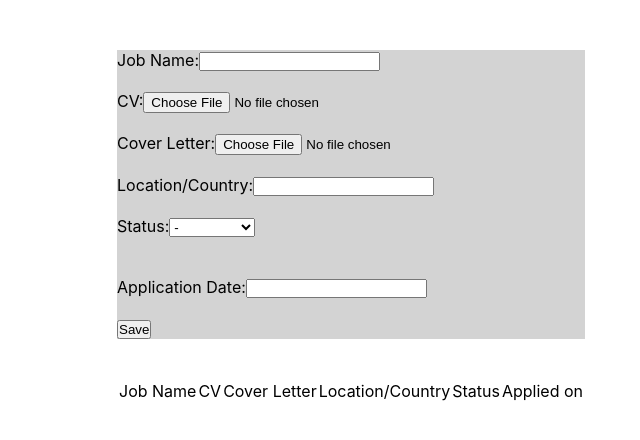
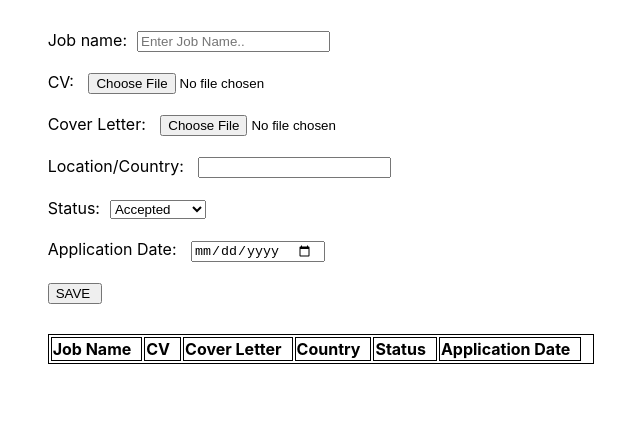
Before and after one commit to SumedhShewale/Job-Application-Tracker, a React (Create React App) app: page / in a window 1280 px wide. Shown: the top 440 px of the page, without its empty margins (289-929 px from the left). Built offline with nearby package versions, Linux system fonts and the light colour scheme.

Commit message:
update commit

```diff
--- a/src/App.css
+++ b/src/App.css
@@ -1,50 +1,19 @@
 .App {
   text-align: center;
-}
-
-.App-logo {
-  height: 40vmin;
-  pointer-events: none;
-}
-
-@media (prefers-reduced-motion: no-preference) {
-  .App-logo {
-    animation: App-logo-spin infinite 20s linear;
-  }
-}
-
-.App-header {
-  background-color: #282c34;
-  min-height: 100vh;
-  display: flex;
-  flex-direction: column;
-  align-items: center;
-  justify-content: center;
-  font-size: calc(10px + 2vmin);
-  color: white;
-}
-
-.App-link {
-  color: #61dafb;
-}
-
-@keyframes App-logo-spin {
-  from {
-    transform: rotate(0deg);
-  }
-  to {
-    transform: rotate(360deg);
-  }
-}
-
-@import url('https://fonts.googleapis.com/css2?family=Manrope:wght@200;300;400;500;600;700;800&display=swap');
-
-* {
-  box-sizing: border-box;
-  margin: 0;
-  padding: 0;
 }
 
 .background__bg {
   background-color: lightgrey;
 }
+
+body {
+  display: flex;
+  align-items: center;
+  justify-content: center;
+  padding-top: 30px;
+}
+
+table, th, td {
+  margin-top: 30px;
+  border: 1px solid black;
+}
--- a/src/App.js
+++ b/src/App.js
@@ -1,92 +1,230 @@
-import React, { useState } from "react";
-import "./App.css";
+import React from "react";
+import Project from "./Project";
 
 const App = () => {
-  const [data, setData] = useState(
-    JSON.parse(localStorage.getItem("MyJobDetails")) || []
-  );
-
-  // function setTasks() {
-  //   setDatas([...datas, data]);
-  //   setData("");
-  // }
-
-  function change(e) {
-    let value = e.currentTarget.value;
-    // let updated = document.getElementById("status").value;
-    document.getElementById("updateHere").innerHTML = "You selected: " + value;
-  }
-
-  function savedContent(e) {
-    e.preventDefault();
-    // let formValues = e.currentTarget.
-    let detail = {
-      jobName: e.currentTarget[0].value,
-      cv: e.currentTarget[1].value,
-      coverLetter: e.currentTarget[2].value,
-      country: e.currentTarget[3].value,
-      updatedStatus: e.currentTarget[4].value,
-      applicationDate: e.currentTarget[5].value,
-    };
-    let details = localStorage.getItem("MyJobDetails");
-    details = JSON.parse(details) || [];
-    details.push(detail);
-    // document.querySelector('form').reset();
-    document.forms[0].reset();
-
-    // console.warn('added', { details });
-    // let pre = document.querySelector('#msg pre');
-    // pre.textContent = '\n' + JSON.stringify(details, '\t', 2);
-
-    // Saving in local storage
-    localStorage.setItem("MyJobDetails", JSON.stringify(details));
-    // setDetails(details);
-  }
-
   return (
     <div>
-      <form id="myform" className="background__bg" onSubmit={savedContent}>
-        <label for="job_name">Job Name:</label>
-        <input name="job_name" type="text" id="job_name" /> <br /> <br />
-        <label for="file_upload">CV:</label>
-        <input name="file1" type="file" id="file1" /> <br /> <br />
-        <label for="cover_letter">Cover Letter:</label>
-        <input name="file2" type="file" id="file2" /> <br /> <br />
-        <label for="location">Location/Country:</label>
-        <input name="location" type="text" id="location" /> <br /> <br />
-        <label for="app_status">Status:</label>
-        <select name="status" id="status" onChange={change}>
-          <option value="Null" selected>
-            -
-          </option>
-          <option value="Accepted">Accepted</option>
-          <option value="Rejected">Rejected</option>
-          <option value="In-Process">In-Process</option>
-        </select>{" "}
-        <br /> <br />
-        <div id="updateHere"></div> <br />
-        <label for="app_date">Application Date:</label>
-        <input name="app_date" type="text" id="app_date" /> <br /> <br />
-        <button type="submit" id="btn">
-          Save
-        </button>
-      </form>
-      <br /> <br />
-      <table>
-        <thead>
-          <tr>
-            <td>Job Name</td>
-            <td>CV</td>
-            <td>Cover Letter</td>
-            <td>Location/Country</td>
-            <td>Status</td>
-            <td>Applied on</td>
-          </tr>
-        </thead>
-        <tbody>{/* data.map("MyJobDetails") */}</tbody>
-      </table>
+      <Project />
     </div>
-  );
-};
+  )
+}
 
-export default App;
+export default App
+
+// // import React, { useState } from "react";
+// // import "./App.css";
+
+// // const App = () => {
+// //   const [data, setData] = useState(
+// //     JSON.parse(localStorage.getItem("MyJobDetails")) || []
+// //   );
+
+// //   // function setTasks() {
+// //   //   setDatas([...datas, data]);
+// //   //   setData("");x`
+// //   // }
+
+// //   function change(e) {
+// //     let value = e.currentTarget.value;
+// //     // let updated = document.getElementById("status").value;
+// //     document.getElementById("updateHere").innerHTML = "You selected: " + value;
+// //   }
+
+// //   function savedContent(e) {
+// //     e.preventDefault();
+// //     // let formValues = e.currentTarget.
+// //     let detail = {
+// //       jobName: e.currentTarget[0].value,
+// //       cv: e.currentTarget[1].value,
+// //       coverLetter: e.currentTarget[2].value,
+// //       country: e.currentTarget[3].value,
+// //       updatedStatus: e.currentTarget[4].value,
+// //       applicationDate: e.currentTarget[5].value,
+// //     };
+// //     let details = localStorage.getItem("MyJobDetails");
+// //     details = JSON.parse(details) || [];
+// //     details.push(detail);
+// //     // document.querySelector('form').reset();
+// //     document.forms[0].reset();
+
+// //     // console.warn('added', { details });
+// //     // let pre = document.querySelector('#msg pre');
+// //     // pre.textContent = '\n' + JSON.stringify(details, '\t', 2);
+
+// //     // Saving in local storage
+// //     localStorage.setItem("MyJobDetails", JSON.stringify(details));
+// //     // setDetails(details);
+// //   }
+
+// //   return (
+// //     <div>
+// //       <form id="myform" className="background__bg" onSubmit={savedContent}>
+// //         <label for="job_name">Job Name:</label>
+// //         <input name="job_name" type="text" id="job_name" /> <br /> <br />
+// //         <label for="file_upload">CV:</label>
+// //         <input name="file1" type="file" id="file1" /> <br /> <br />
+// //         <label for="cover_letter">Cover Letter:</label>
+// //         <input name="file2" type="file" id="file2" /> <br /> <br />
+// //         <label for="location">Location/Country:</label>
+// //         <input name="location" type="text" id="location" /> <br /> <br />
+// //         <label for="app_status">Status:</label>
+// //         <select name="status" id="status" onChange={change}>
+// //           <option value="Null" selected>
+// //             -
+// //           </option>
+// //           <option value="Accepted">Accepted</option>
+// //           <option value="Rejected">Rejected</option>
+// //           <option value="In-Process">In-Process</option>
+// //         </select>{" "}
+// //         <br /> <br />
+// //         <div id="updateHere"></div> <br />
+// //         <label for="app_date">Application Date:</label>
+// //         <input name="app_date" type="text" id="app_date" /> <br /> <br />
+// //         <button type="submit" id="btn">
+// //           Save
+// //         </button>
+// //       </form>
+// //       <br /> <br />
+// //       <table>
+// //         <thead>
+// //           <tr>
+// //             <td>Job Name</td>
+// //             <td>CV</td>
+// //             <td>Cover Letter</td>
+// //             <td>Location/Country</td>
+// //             <td>Status</td>
+// //             <td>Applied on</td>
+// //           </tr>
+// //         </thead>
+// //         <tbody>{/* data.map("MyJobDetails") */}</tbody>
+// //       </table>
+// //     </div>
+// //   );
+// // };
+
+// // export default App;
+
+// import React, { useState } from 'react';
+// import "./App.css";
+
+// const App = () => {
+//   const [samples, setSamples] = useState({
+//     jobName: '',
+//     cv: '',
+//     coverLetter: '',
+//     location: '',
+//     status: '',
+//     applicationDate: '',
+//     saveButton: ''
+//   }, JSON.parse(localStorage.getItem("MyJobDetails")) || []);
+
+//   const savedContent = (e) => {
+//     e.preventDefault(); //To prevent the default event from occuring
+
+//     let detail = {
+//       jobName: e.currentTarget[0].value,
+//       cv: e.currentTarget[1].value,
+//       coverLetter: e.currentTarget[2].value,
+//       location: e.currentTarget[3].value,
+//       updatedStatus: e.currentTarget[4].value,
+//       applicationDate: e.currentTarget[5].value,
+//     };
+
+//     let details = JSON.parse(localStorage.getItem("MyJobDetails")) || [];
+//     details.push(detail);
+
+//     // document.getElementById("myform").reset();
+//     document.querySelector("form").reset();
+
+//     // Saving in local storage
+//     localStorage.setItem("MyJobDetails", JSON.stringify(details));
+//     // resetForm({ details: '' })
+//   }
+
+
+//   const changeStatus = (e) => {
+//     let value = e.target.value;
+//     document.getElementById("updateHere").innerHTML = value;
+//   }
+
+//   return (
+//     <div>
+//       <form id="myform" onSubmit={savedContent}>
+
+//         <label for="job_name">Job name:</label>
+//         <input
+//           type="text"
+//           placeholder="Enter Job Name.."
+//           value={samples.jobName}
+//           onChange={e => setSamples({ ...samples, jobName: e.target.value })}
+//         />  <br /> <br />
+//         {/* <label>{samples.jobName}</label> <br /> <br /> */}
+
+//         <label for="cv">CV: </label>
+//         <input
+//           type="file"
+//           value={samples.cv}
+//           onChange={e => setSamples({ ...samples, cv: e.target.value })}
+//         /> <br /> <br />
+
+//         <label for="cover_letter">Cover Letter: </label>
+//         <input
+//           type="file"
+//           value={samples.coverLetter}
+//           onChange={e => setSamples({ ...samples, coverLetter: e.target.value })}
+//         /> <br /> <br />
+
+//         <label for="location">Location/Country: </label>
+//         <input
+//           type="text"
+//           value={samples.location}
+//           onChange={e => setSamples({ ...samples, location: e.target.value })}
+//         /> <br /> <br />
+
+//         <label for="app_status">Status:</label>
+//         <select
+//           id="status"
+//           value={samples.status}
+//           onChange={changeStatus}
+//         >
+//           <option value="Null" selected>-</option>
+//           <option value="Accepted">Accepted</option>
+//           <option value="Rejected">Rejected</option>
+//           <option value="In-Process">In-Process</option>
+//         </select>
+//         <br /> <br />
+//         {/* <div id="updateHere"></div> <br /> */}
+
+//         <label for="application_date">Application Date: </label>
+//         <input
+//           type="date"
+//           value={samples.applicationDate}
+//           onChange={e => setSamples({ ...samples, applicationDate: e.target.value })}
+//         /> <br /> <br />
+
+//         <button type="submit" id="btn" value={samples.saveButton}>SAVE</button>
+
+//         <table>
+//           <tr>
+//             <thead>Job Name</thead>
+//             <thead>CV</thead>
+//             <thead>Cover Letter</thead>
+//             <thead>Country</thead>
+//             <thead>Status</thead>
+//             <thead>Application Date</thead>
+//           </tr>
+//           <tr>
+//             <td>{samples.jobName}</td>
+//             <td>{samples.cv}</td>
+//             <td>{samples.coverLetter}</td>
+//             <td>{samples.location}</td>
+//             <td id="updateHere">{samples.status}</td>
+//             <td>{samples.applicationDate}</td>
+//           </tr>
+//         </table>
+//       </form>
+//     </div>
+//   )
+// }
+
+// export default App
--- /dev/null
+++ b/src/Project.css
@@ -0,0 +1,11 @@
+body {
+    display: flex;
+    align-items: center;
+    justify-content: center;
+    padding-top: 30px;
+}
+
+table, th, td {
+    margin-top: 30px;
+    border: 1px solid black;
+}
--- /dev/null
+++ b/src/Project.js
@@ -0,0 +1,130 @@
+import React, { useState } from 'react';
+import "./Project.css";
+
+const Project = () => {
+    const [samples, setSamples] = useState(JSON.parse(localStorage.getItem("MyJobDetails")) || []);
+
+    const savedContent = (e) => {
+        e.preventDefault(); //To prevent the default event from occuring
+
+        let detail = {
+            jobName: e.currentTarget[0].value,
+            cv: e.currentTarget[1].value,
+            coverLetter: e.currentTarget[2].value,
+            location: e.currentTarget[3].value,
+            updatedStatus: e.currentTarget[4].value,
+            applicationDate: e.currentTarget[5].value,
+        };
+
+        let details = JSON.parse(localStorage.getItem("MyJobDetails")) || [];
+        details.push(detail);
+
+        document.getElementById("myform").reset();
+
+        // Saving in local storage
+        localStorage.setItem("MyJobDetails", JSON.stringify(details));
+        // resetForm({ details: '' })
+    }
+
+
+    const changeStatus = (e) => {
+        let value = e.target.value;
+        document.getElementById("updateHere").innerHTML = value;
+    }
+
+    return (
+        <div className="App">
+            <form id="myform" onSubmit={savedContent}>
+
+                <label>Job name:</label>
+                <input
+                    type="text"
+                    placeholder="Enter Job Name.."
+                    value={samples.jobName}
+                />  <br /> <br />
+                {/* <label>{samples.jobName}</label> <br /> <br /> */}
+
+                <label>CV: </label>
+                <input
+                    type="file"
+                    value={samples.cv}
+                /> <br /> <br />
+
+                <label>Cover Letter: </label>
+                <input
+                    type="file"
+                    value={samples.coverLetter}
+                /> <br /> <br />
+
+                <label>Location/Country: </label>
+                <input
+                    type="text"
+                    value={samples.location}
+                /> <br /> <br />
+
+                <label>Status:</label>
+                <select
+                    id="status"
+                    value={samples.status}
+                    onChange={changeStatus}
+                >
+                    {/* <option value="Null">-</option> */}
+                    <option value="Accepted">Accepted</option>
+                    <option value="Rejected">Rejected</option>
+                    <option value="In-Process">In-Process</option>
+                </select>
+                <br /> <br />
+                {/* <div id="updateHere"></div> <br /> */}
+
+                <label>Application Date: </label>
+                <input
+                    type="date"
+                    value={samples.applicationDate}
+                /> <br /> <br />
+
+                <button
+                    type="submit"
+                    id="btn"
+                    value={samples.saveButton}
+                    onClick={() => setSamples(() => samples)}
+                >SAVE</button>
+
+                {/* <tr>
+                        <td>{samples.jobName}</td>
+                        <td>{samples.cv}</td>
+                        <td>{samples.coverLetter}</td>
+                        <td>{samples.location}</td>
+                        <td id="updateHere">{samples.status}</td>
+                        <td>{samples.applicationDate}</td>
+                    </tr> */}
+
+                <table>
+                    <thead>
+                        <tr>
+                            <th>Job Name</th>
+                            <th>CV</th>
+                            <th>Cover Letter</th>
+                            <th>Country</th>
+                            <th>Status</th>
+                            <th>Application Date</th>
+                        </tr>
+                    </thead>
+                    <tbody>
+                        {samples?.map((sample) => (
+                            <tr>
+                                <td>{sample.jobName}</td>
+                                <td>{sample.cv}</td>
+                                <td>{sample.coverLetter}</td>
+                                <td>{sample.location}</td>
+                                <td>{sample.status}</td>
+                                <td>{sample.applicationDate}</td>
+                            </tr>
+                        ))}
+                    </tbody>
+                </table>
+            </form>
+        </div >
+    )
+}
+
+export default Project
```
